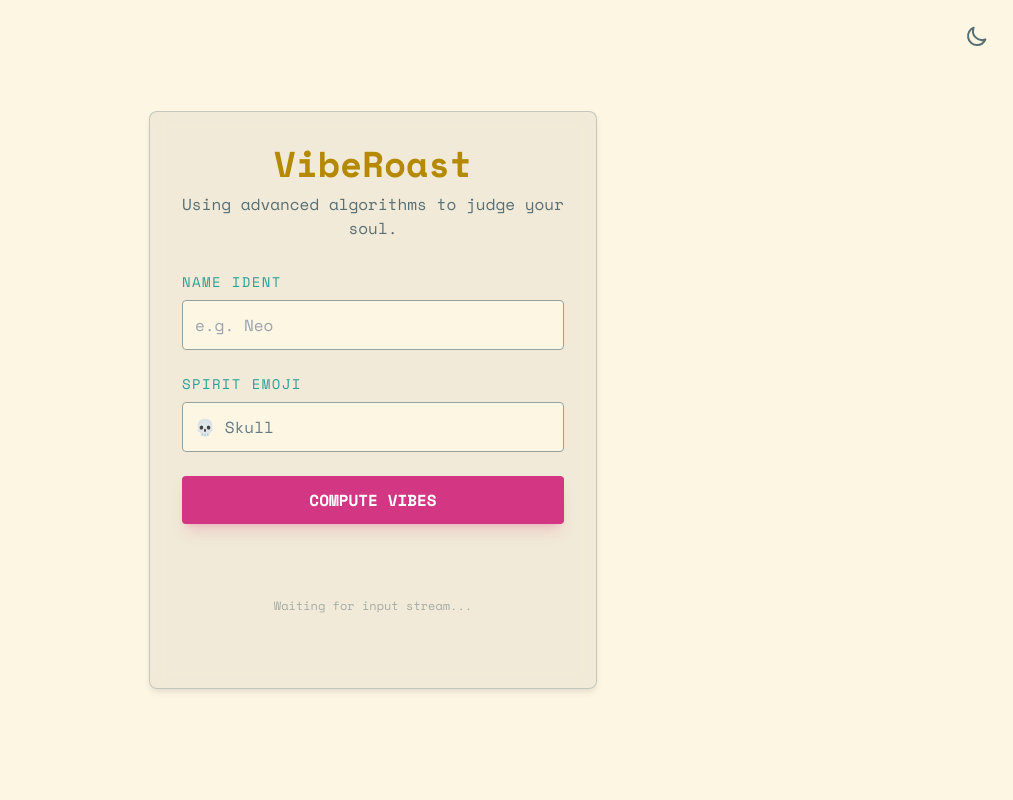
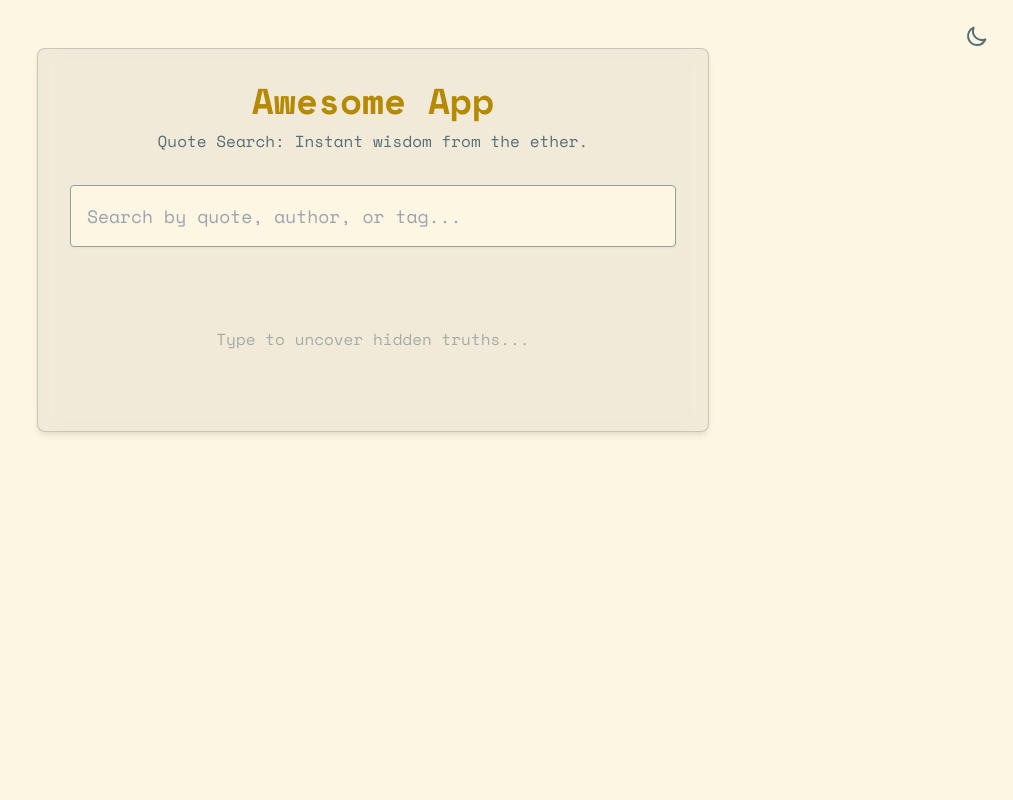
Before and after one commit to xrhd/awesomeapp, a FastAPI app: page / in a window 1280 px wide. Shown: the whole page, without its empty margins (267-1280 px from the left). Run offline with FastAPI, Linux system fonts and the light colour scheme; some libraries are stand-ins or nearby versions.

Commit message:
quote search app

```diff
--- a/pyproject.toml
+++ b/pyproject.toml
@@ -6,4 +6,8 @@ dependencies = [
     "fastapi[standard]>=0.128.0",
     "pytest",
     "httpx",
+    "pandas",
+    "fsspec",
+    "huggingface_hub",
+    "pyarrow",
 ]
--- a/src/main.py
+++ b/src/main.py
@@ -1,8 +1,15 @@
 from fastapi import FastAPI
 from fastapi.staticfiles import StaticFiles
 from .controllers import router
+from .models import load_data
+from contextlib import asynccontextmanager
 
-app = FastAPI(title="VibeRoast")
+@asynccontextmanager
+async def lifespan(app: FastAPI):
+    load_data()
+    yield
+
+app = FastAPI(title="Awesome App", lifespan=lifespan)
 
 app.mount("/static", StaticFiles(directory="static"), name="static")
 
--- a/templates/base.html
+++ b/templates/base.html
@@ -4,7 +4,8 @@
 <head>
     <meta charset="UTF-8">
     <meta name="viewport" content="width=device-width, initial-scale=1.0">
-    <title>VibeRoast</title>
+    <title>Awesome App</title>
+    <link rel="icon" type="image/png" href="/static/favicon.png">
     <!-- HTMX -->
     <script src="https://unpkg.com/htmx.org@2.0.4"></script>
     <!-- Google Fonts -->
@@ -82,12 +83,12 @@
      Dark Mode: bg-solarized-base03, text-solarized-base0
 -->
 
-<body class="min-h-screen flex items-center justify-center p-4 transition-colors duration-300
+<body class="min-h-screen flex items-start justify-center p-4 pt-12 transition-colors duration-300
              bg-solarized-base3 text-solarized-base00
-             dark:bg-solarized-base03 dark:text-solarized-base0">
+             dark:bg-solarized-base03 dark:text-solarized-base0 overflow-y-scroll">
 
     <!-- Theme Toggle -->
-    <button onclick="toggleTheme()" class="absolute top-4 right-4 p-2 rounded-full
+    <button onclick="toggleTheme()" class="fixed top-4 right-4 p-2 rounded-full z-50
              hover:bg-solarized-base2 dark:hover:bg-solarized-base02 transition-colors">
         <!-- Sun for Dark mode (to switch to light) -->
         <svg xmlns="http://www.w3.org/2000/svg" class="h-6 w-6 hidden dark:block text-solarized-yellow" fill="none"
@@ -103,7 +104,7 @@
         </svg>
     </button>
 
-    <div class="w-full max-w-md">
+    <div class="w-full max-w-4xl">
         {% block content %}{% endblock %}
     </div>
 </body>
--- a/templates/index.html
+++ b/templates/index.html
@@ -4,46 +4,30 @@
 <div class="glass-panel p-8 rounded-lg text-center transition-colors duration-300
     bg-solarized-base2/80 border-solarized-base1/50
     dark:bg-solarized-base02/80 dark:border-solarized-base01/50
-    border" id="main-card">
+    border w-full max-w-2xl mx-auto" id="main-card">
 
-    <h1 class="text-4xl font-bold mb-2 text-solarized-yellow">VibeRoast</h1>
-    <p class="mb-8 text-solarized-base01 dark:text-solarized-base1">Using advanced algorithms to judge your soul.</p>
+    <h1 class="text-4xl font-bold mb-2 text-solarized-yellow">Awesome App</h1>
+    <p class="mb-8 text-solarized-base01 dark:text-solarized-base1">Quote Search: Instant wisdom from the ether.</p>
 
-    <form hx-post="/rate" hx-target="#result-area" hx-swap="innerHTML" class="space-y-6">
-        <div>
-            <label class="block text-left mb-2 text-sm uppercase tracking-widest text-solarized-cyan">Name Ident</label>
-            <input type="text" name="name" required placeholder="e.g. Neo" class="w-full rounded p-3 focus:outline-none transition-colors border
+    <div class="space-y-6">
+        <div class="relative">
+            <input type="text" name="q" placeholder="Search by quote, author, or tag..." hx-get="/search"
+                hx-trigger="keyup changed delay:300ms, search" hx-target="#search-results"
+                hx-indicator="#search-indicator" class="w-full rounded p-4 text-lg focus:outline-none transition-colors border shadow-sm
                 bg-solarized-base3 text-solarized-base00 border-solarized-base1 focus:border-solarized-blue
                 dark:bg-solarized-base02 dark:text-solarized-base0 dark:border-solarized-base01">
+
+            <div id="search-indicator" class="htmx-indicator absolute right-4 top-4">
+                <div class="animate-spin rounded-full h-6 w-6 border-b-2 border-solarized-blue"></div>
+            </div>
         </div>
+    </div>
 
-        <div>
-            <label class="block text-left mb-2 text-sm uppercase tracking-widest text-solarized-cyan">Spirit
-                Emoji</label>
-            <select name="emoji" class="w-full rounded p-3 focus:outline-none transition-colors appearance-none border
-                bg-solarized-base3 text-solarized-base00 border-solarized-base1 focus:border-solarized-blue
-                dark:bg-solarized-base02 dark:text-solarized-base0 dark:border-solarized-base01">
-                <option value="💀">💀 Skull</option>
-                <option value="🔥">🔥 Fire</option>
-                <option value="✨">✨ Sparkles</option>
-                <option value="🤡">🤡 Clown</option>
-                <option value="👽">👽 Alien</option>
-                <option value="🤖">🤖 Robot</option>
-                <option value="☕">☕ Coffee</option>
-                <option value="🚀">🚀 Rocket</option>
-            </select>
+    <div id="search-results" class="mt-8 grid gap-4 grid-cols-1 md:grid-cols-2 text-left">
+        <!-- Results will be injected here -->
+        <div class="col-span-full text-center text-solarized-base01 dark:text-solarized-base1 opacity-50 py-12">
+            Type to uncover hidden truths...
         </div>
-
-        <button type="submit"
-            class="w-full bg-solarized-magenta hover:bg-opacity-90 text-white font-bold py-3 px-6 rounded transition-transform transform hover:scale-105 active:scale-95 shadow-lg shadow-solarized-magenta/20">
-            COMPUTE VIBES
-        </button>
-    </form>
-
-    <div id="result-area" class="mt-8 min-h-[100px] flex items-center justify-center">
-        <!-- Result will be injected here -->
-        <span class="text-xs opacity-50 text-solarized-base01 dark:text-solarized-base1">Waiting for input
-            stream...</span>
     </div>
 </div>
 {% endblock %}
```
Also changed, not shown: src/controllers.py (+7 -9 lines), src/models.py (+33 -31 lines), templates/quote_card.html (added, +33 -0 lines), tests/test_app.py (+19 -13 lines), tests/verify_pivot.py (added, +15 -0 lines), static/favicon.png (added), 1 other file.
